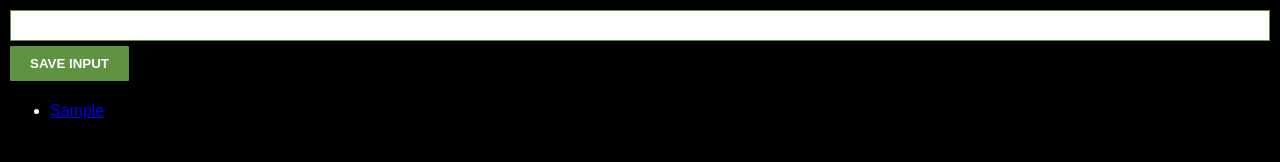
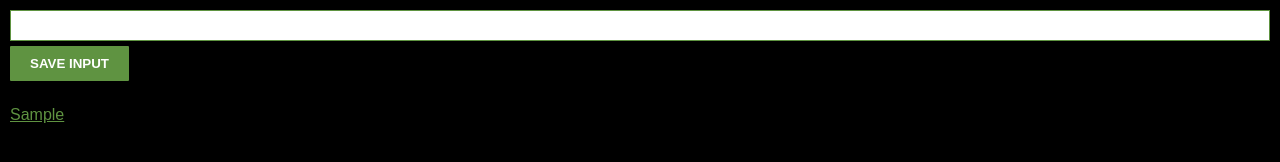
Before and after one commit to MohamadCode/Chrome-Extension, a browser extension: page index.html in a window 1280 px wide. Both pictures are taken after typing "Sample" into the empty fields and a click on the button "SAVE INPUT". Drawn offline with Linux system fonts and the light colour scheme.

Commit message:
new-files

```diff
--- a/style.css
+++ b/style.css
@@ -26,3 +26,19 @@ button {
     color: white;
     font-weight: bold;
 }
+
+
+ul {
+    list-style: none;
+    margin-top: 20px;
+    padding-left: 0;
+}
+
+li {
+    margin-bottom: 5px;
+
+}
+
+a {
+    color: #5f9341;
+}
```
Also changed, not shown: icon.png (added), manifest.json (added).
